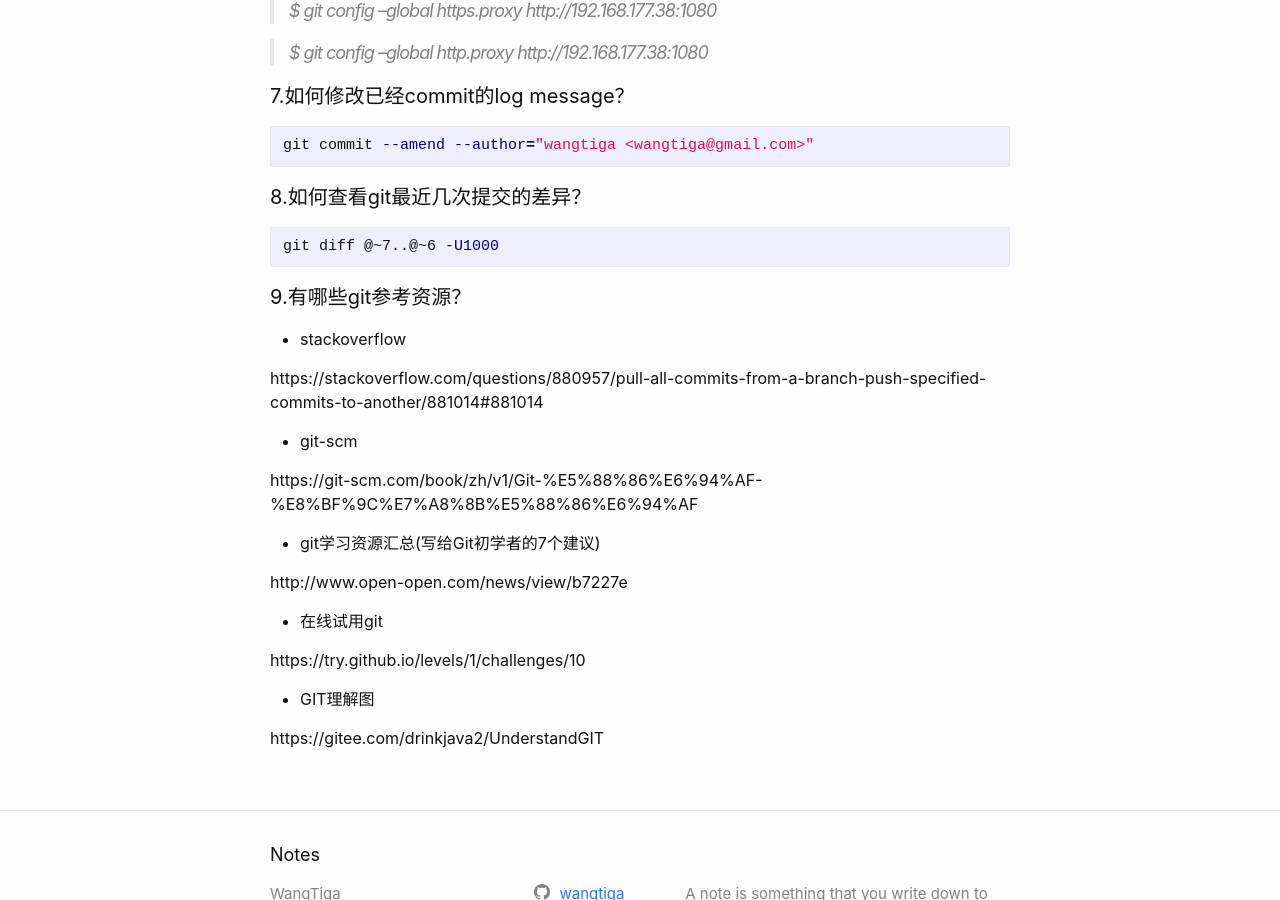
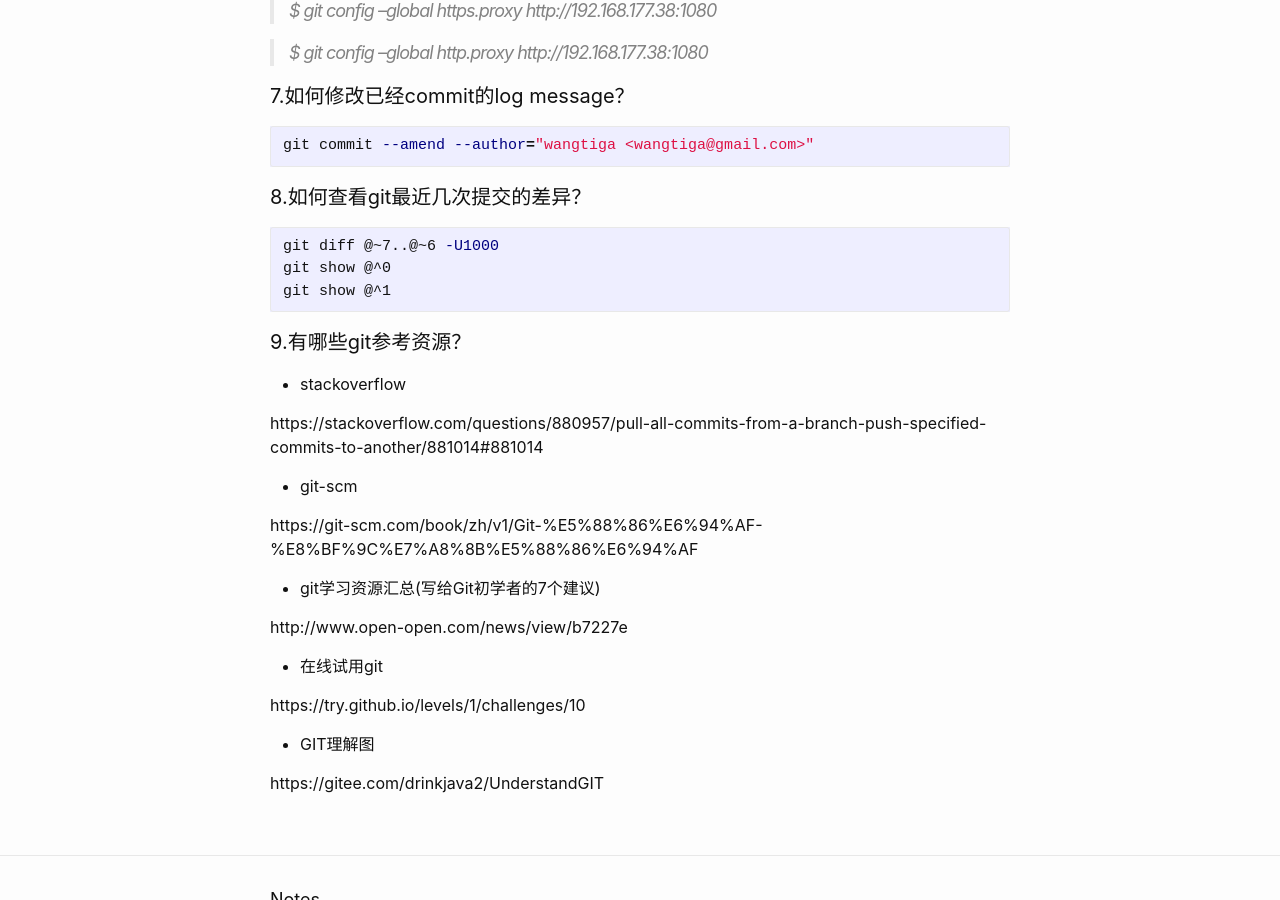
Before and after one commit to wangtiga/wangtiga.github.io, a Jekyll site: the page built from _previews/linux_command.md, in a window 1280 px wide and 900 px high, scrolled down 8068 px. Built offline with Jekyll 4.4.1, drawn with Linux system fonts in a browser that asks for light colours.

Commit message:
updated from tcloud

````diff
--- a/_previews/linux_command.md
+++ b/_previews/linux_command.md
@@ -401,6 +401,8 @@ git commit --amend --author="wangtiga <wangtiga@gmail.com>"
 #### 8.如何查看git最近几次提交的差异？
 ```shell
 git diff @~7..@~6 -U1000
+git show @^0
+git show @^1
 ```
 
 
````
